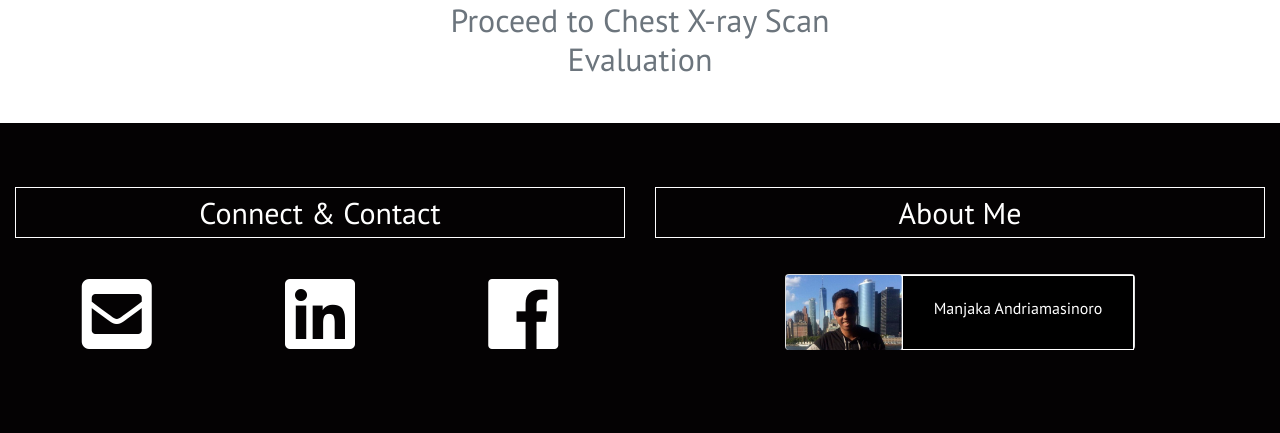
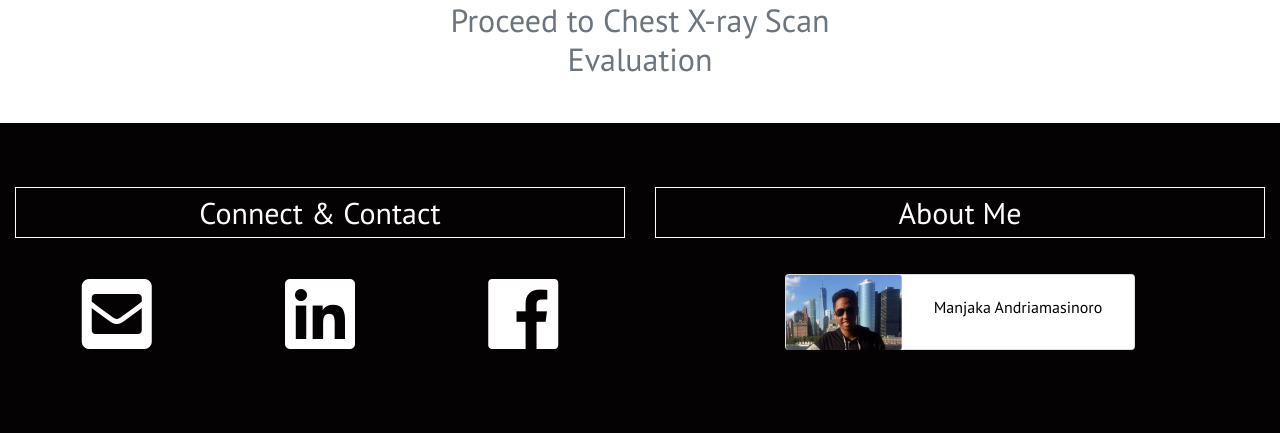
Before and after one commit to Manjaka97/pneumonia.elvnosix, a Flask app: page / in a window 1280 px wide. Shown: the part 1561-1994 px from the top of the page. Run offline with Flask 2, Linux system fonts and the light colour scheme; some libraries are stand-ins or nearby versions.

```diff
--- a/static/css/style.css
+++ b/static/css/style.css
@@ -133,11 +133,3 @@ span.contact:hover {
 button h2.question {
 	color: white; !important;
 }
-
-.about-card-body {
-	background-color: black;
-	border-style: solid;
-	border-width: 1px;
-	border-color: white;
-	height: 75px;
-}
--- a/templates/index.html
+++ b/templates/index.html
@@ -170,8 +170,8 @@
 							    	<img src="static/images/Profile.PNG" class="card-img" style="height: 75px; object-fit: cover" alt="profile">
 							    </div>
 							    <div class="col-md-8">
-							        <div class="card-body about-card-body">
-							        	<p class="card-title" style="color: white">Manjaka Andriamasinoro</p>
+							        <div class="card-body ">
+							        	<p class="card-title" style="color: black">Manjaka Andriamasinoro</p>
 							        </div>
 							    </div>
 							</div>
```
